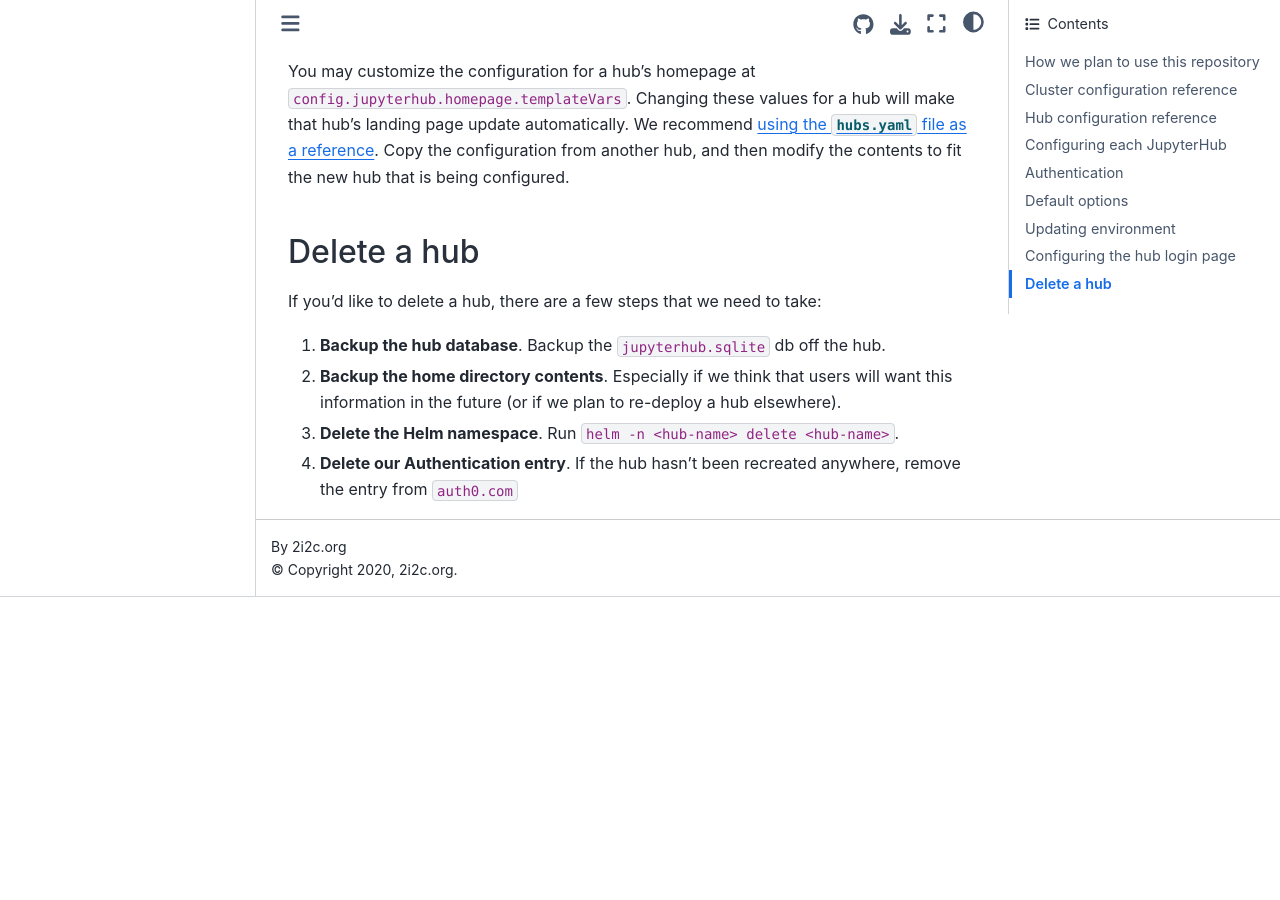
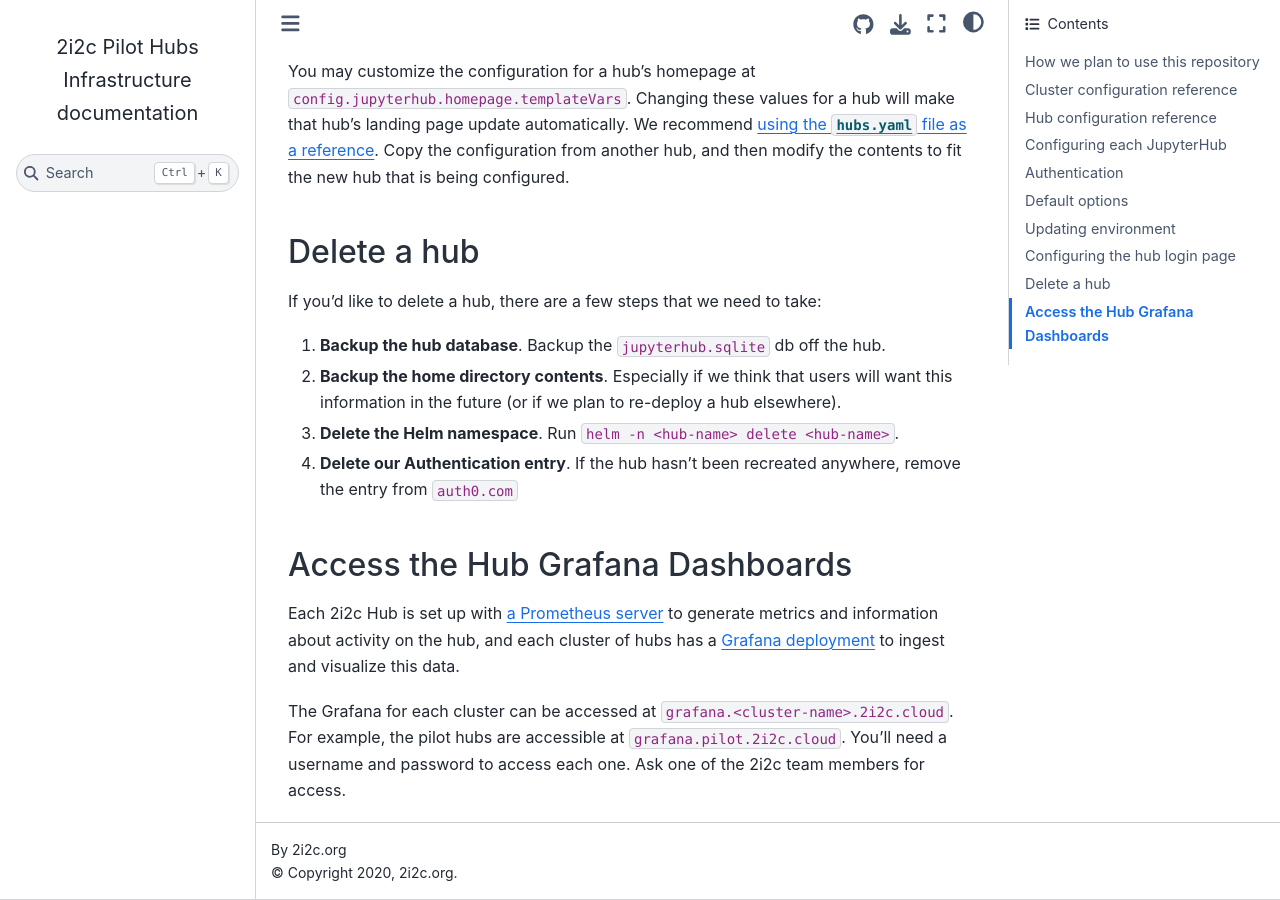
Before and after one commit to 2i2c-org/infrastructure, a Sphinx documentation site: the page built from docs/index.md, in a window 1280 px wide and 900 px high, scrolled down 4329 px. Built offline with Sphinx 7.4.7 and the Sphinx Book theme 1.1.4, drawn with Linux system fonts in a browser that asks for light colours; before the commit the page ends 4926 px from its top, so only the background shows below that.

Commit message:
document grafana

```diff
--- a/docs/index.md
+++ b/docs/index.md
@@ -187,3 +187,11 @@
 2. **Backup the home directory contents**. Especially if we think that users will want this information in the future (or if we plan to re-deploy a hub elsewhere).
 3. **Delete the Helm namespace**. Run `helm -n <hub-name> delete <hub-name>`.
 4. **Delete our Authentication entry**. If the hub hasn't been recreated anywhere, remove the entry from `auth0.com`
+
+## Access the Hub Grafana Dashboards
+
+Each 2i2c Hub is set up with [a Prometheus server](https://prometheus.io/) to generate metrics and information about activity on the hub, and each cluster of hubs has a [Grafana deployment](https://grafana.com/) to ingest and visualize this data.
+
+The Grafana for each cluster can be accessed at `grafana.<cluster-name>.2i2c.cloud`.
+For example, the pilot hubs are accessible at `grafana.pilot.2i2c.cloud`. You'll need
+a username and password to access each one. Ask one of the 2i2c team members for access.
```
